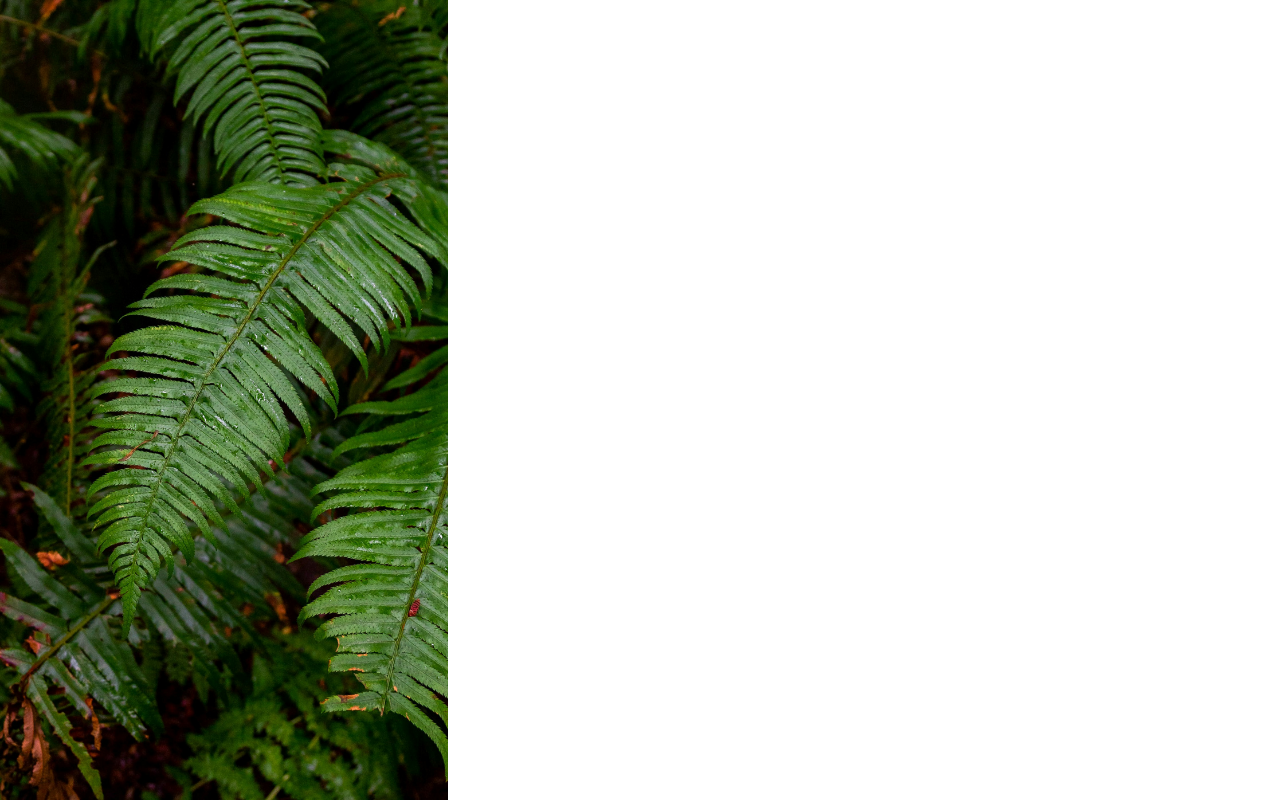
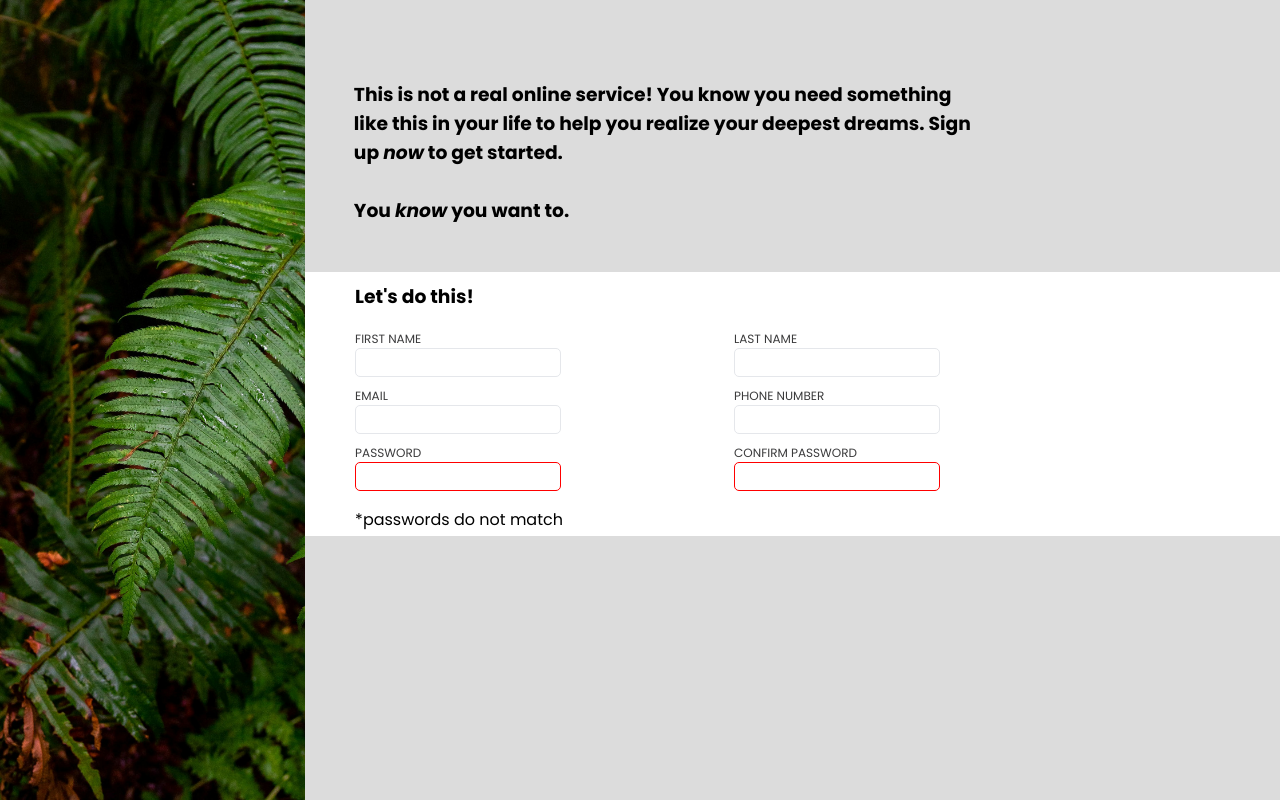
Before and after one commit to av109/sign-up-form, a plain HTML site: page index.html in a window 1280 px wide. Drawn offline with Linux system fonts and the light colour scheme.

Commit message:
added logic for password match

```diff
--- a/index.html
+++ b/index.html
@@ -1,31 +1,63 @@
 <!DOCTYPE html>
 <html lang="en">
   <head>
-    <meta charset="UTF-8">
-    <meta name="viewport" content="width=device-width, initial-scale=1.0">
-    <link rel="stylesheet" href="style.css">
+    <meta charset="UTF-8" />
+    <meta name="viewport" content="width=device-width, initial-scale=1.0" />
+    <link rel="stylesheet" href="style.css" />
     <title>Sign up Form</title>
   </head>
   <body>
     <div class="main">
-        <div class="left">
-
-        </div>
+      <div class="left"></div>
       <div class="right">
         <div class="first">
-
+          <h3>
+            This is not a real online service! You know you need something like
+            this in your life to help you realize your deepest dreams. Sign up
+            <em>now</em> to get started. <br /><br />
+            You <em>know</em> you want to.
+          </h3>
         </div>
+        <form action="/submit-form" method="get" >
             <div class="second">
-
+                <h3 class="heading">Let's do this!</h3>
+                <div class="form-main-div">
+                    <div class="form-divs">
+                        <div class="form-div">
+                            <label for="firstName">FIRST NAME</label>
+                            <input type="text" id="firstName" name="first_name">
                         </div>
-            <div class="third">
-
+                        <div class="form-div">
+                            <label for="email">EMAIL</label>
+                            <input type="email" id="email" name="email">
+                        </div>
+                        <div class="form-div">
+                            <label for="password">PASSWORD</label>
+                            <input type="password" id="password" name="password" required>
+                            <p id="error">*passwords do not match</p>
+                        </div>
+                    </div>
+                    <div class="form-divs">
+                        <div class="form-div">
+                            <label for="lastName">LAST NAME</label>
+                            <input type="text" id="lastName" name="last_name">
+                        </div>
+                        <div class="form-div">
+                            <label for="phoneNumber">PHONE NUMBER</label>
+                            <input type="tel" id="phoneNumber" name="phoneNumber">
+                        </div>
+                        <div class="form-div">
+                            <label for="confirmPassword">CONFIRM PASSWORD</label>
+                            <input type="password" id="confirmPassword" name="confirmPassword" required>
+                        </div>
+                    </div>
+                </div>
+            </div>
+        <div class="third"></div>
       </div>
     </div>
   </div>
 
-
-
   <script src="script.js"></script>
   </body>
 </html>
--- a/script.js
+++ b/script.js
@@ -0,0 +1,11 @@
+document.addEventListener("DOMContentLoaded", function(){
+    let password = document.querySelector("#password").value;
+    let confirmPassword = document.querySelector("#confirmPassword").value;
+    let error = document.querySelector("#error");
+    if(password == "" && confirmPassword == ""){
+        error.innerHTML = "*passwords do not match";
+    }
+    else if(password === confirmPassword){
+        error.innerHTML = "";
+    }
+})
--- a/style.css
+++ b/style.css
@@ -1,17 +1,33 @@
+@import url("https://fonts.googleapis.com/css2?family=Poppins:ital,wght@0,100;0,200;0,300;0,400;0,500;0,600;0,700;0,800;0,900;1,100;1,200;1,300;1,400;1,500;1,600;1,700;1,800;1,900&display=swap");
+
 @font-face {
   font-family: norse-bold;
-    src: url('assets/Norsebold.otf');
+  src: url("assets/Norsebold.otf");
 }
 
 @font-face {
   font-family: norse;
-    src: url('assets/Norse.otf');
+  src: url("assets/Norse.otf");
+}
+
+.poppins-regular {
+  font-family: "Poppins", serif;
+  font-weight: 400;
+  font-style: normal;
+}
+
+.poppins-bold {
+  font-family: "Poppins", serif;
+  font-weight: 700;
+  font-style: normal;
 }
 
 body {
   margin: 0;
   padding: 0;
   box-sizing: border-box;
+  font-family: "Poppins", serif;
+  font-weight: 700;
 }
 
 .main {
@@ -21,7 +37,7 @@ body {
   height: 100vh;
 }
 
-.left{
+.left {
   background-image: url("./assets/bg.jpg");
   width: 35vw;
   background-repeat: no-repeat;
@@ -32,8 +48,63 @@ body {
 .right {
   display: flex;
   flex-direction: column;
+  background-color: gainsboro;
 }
 
 .first {
+  height: 25vh;
+  display: flex;
+  justify-content: flex-start;
+  align-items: flex-end;
+  margin-left: 5%;
+  margin-bottom: 1%;
+  margin-right: 30%;
+  margin-top: 5%;
+}
 
+.second {
+  height: 33vh;
+  background-color: white;
 }
+.heading {
+  margin-left: 50px;
+  padding-top: 10px;
+}
+.form-main-div {
+  display: flex;
+  flex-direction: row;
+  font-family: "Poppins", serif;
+  font-weight: 400;
+  justify-content: space-between;
+  width: 60%;
+  margin-left: 50px;
+}
+
+.form-div {
+  display: flex;
+  flex-direction: column;
+  margin-bottom: 10px;
+}
+
+input {
+  width: 200px;
+  border: 1px solid #e5e7eb;
+  height: 25px;
+  border-radius: 5px;
+}
+input:focus {
+  border: 1px solid blue;
+}
+
+input:invalid {
+  border: 1px solid red;
+}
+
+label {
+  font-size: 12px;
+  color: #3b3b3c;
+}
+
+.third {
+  height: 33vh;
+}
```
Lines whose indentation alone changed are shown as unchanged.
